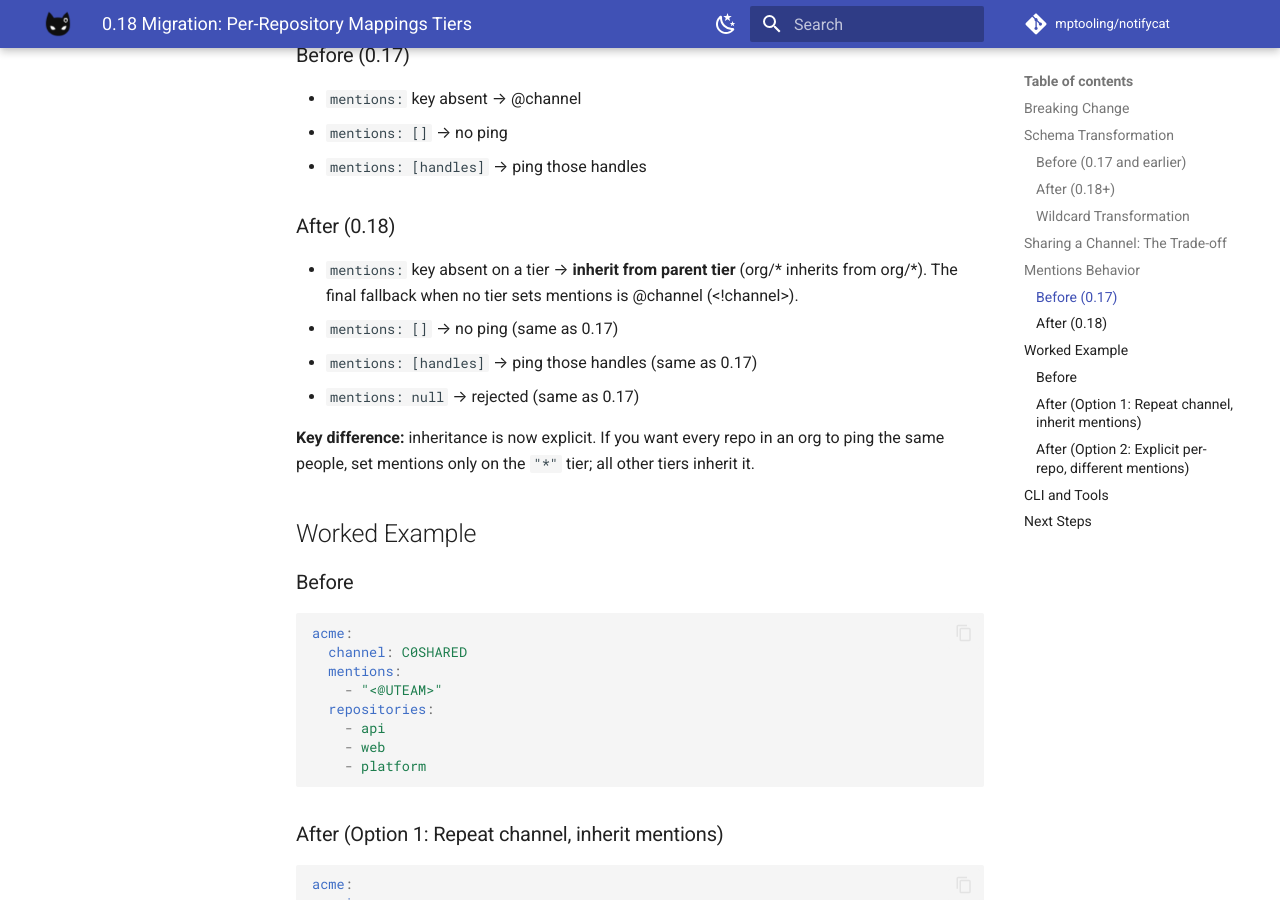
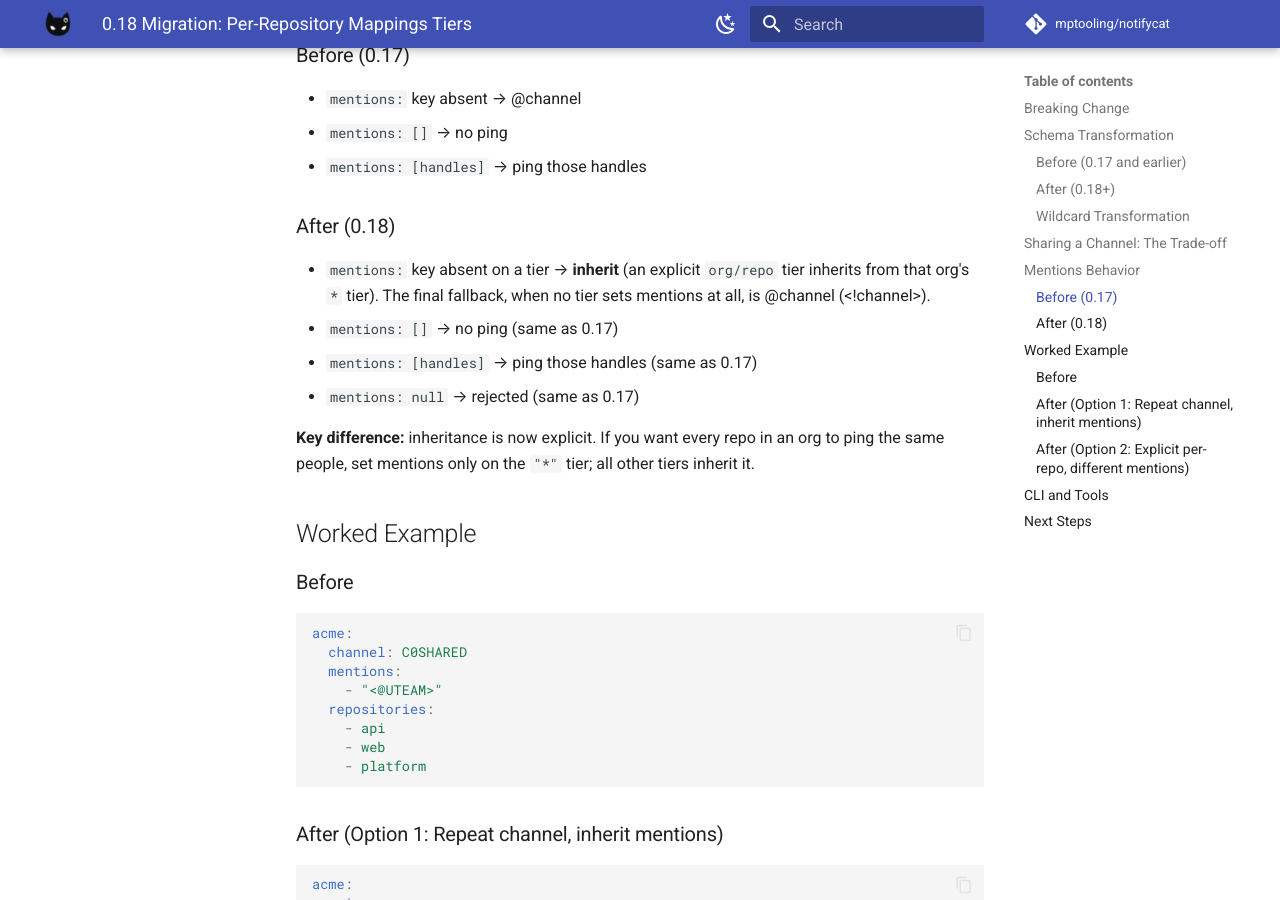
Before and after one commit to mptooling/notifycat, an MkDocs documentation site: the page built from docs/0.18-per-repo-mappings-migration.md, in a window 1280 px wide and 900 px high, scrolled down 2555 px. Built offline with MkDocs 1.6.1 and Material for MkDocs 9.7.7, drawn with Linux system fonts in a browser that asks for light colours; comment, search, counter and statistics services are not loaded.

Commit message:
docs: clarify mentions inheritance in 0.18 migration guide

```diff
--- a/docs/0.18-per-repo-mappings-migration.md
+++ b/docs/0.18-per-repo-mappings-migration.md
@@ -104,7 +104,7 @@ acme:
 - `mentions: [handles]` → ping those handles
 
 ### After (0.18)
-- `mentions:` key absent on a tier → **inherit from parent tier** (org/* inherits from org/\*). The final fallback when no tier sets mentions is @channel (<!channel>).
+- `mentions:` key absent on a tier → **inherit** (an explicit `org/repo` tier inherits from that org's `*` tier). The final fallback, when no tier sets mentions at all, is @channel (<!channel>).
 - `mentions: []` → no ping (same as 0.17)
 - `mentions: [handles]` → ping those handles (same as 0.17)
 - `mentions: null` → rejected (same as 0.17)
```
